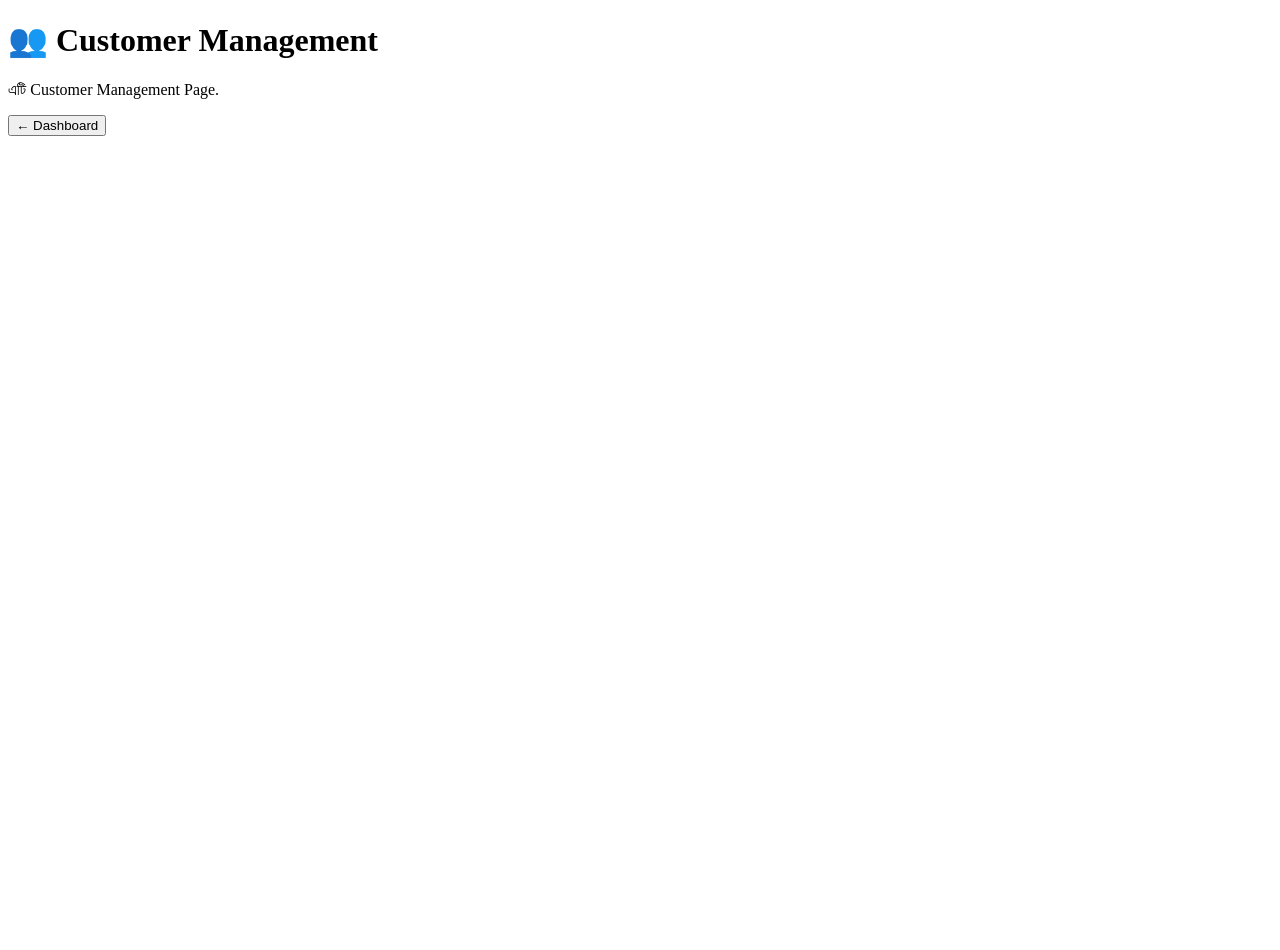
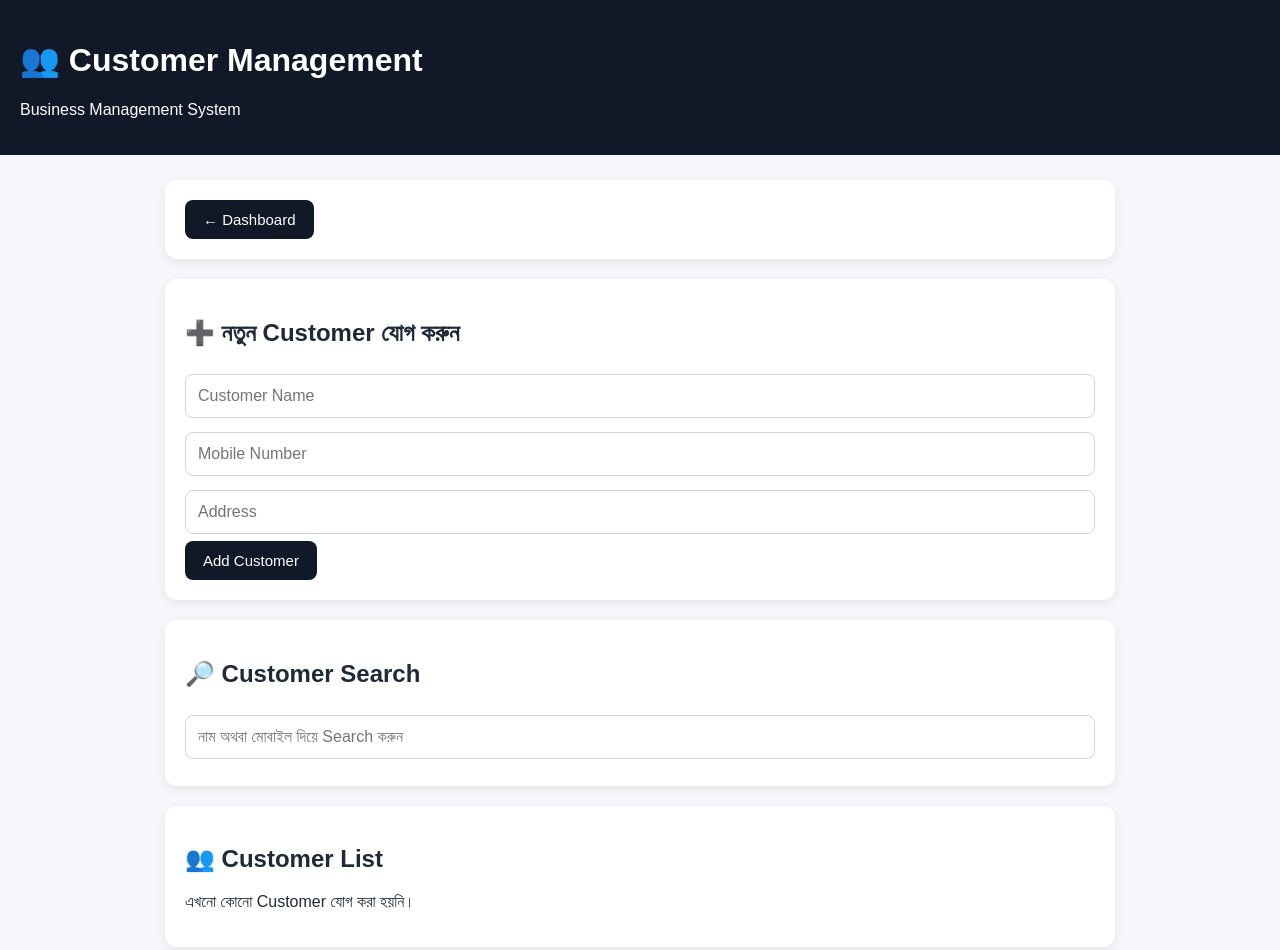
Before and after one commit to rirakash10/business-management-system, a plain HTML site: page customers.html in a window 1280 px wide. Before the commit the page ends 800 px from the top, so only its background shows below. Drawn offline with Linux system fonts and the light colour scheme.

Commit message:
Revamp customer management page layout and style

```diff
--- a/customers.html
+++ b/customers.html
@@ -1,20 +1,311 @@
 <!DOCTYPE html>
 <html lang="bn">
 <head>
-    <meta charset="UTF-8">
-    <meta name="viewport" content="width=device-width, initial-scale=1.0">
-    <title>Customers</title>
+<meta charset="UTF-8">
+<meta name="viewport" content="width=device-width, initial-scale=1.0">
+
+<title>Customer Management</title>
+
+<style>
+
+* {
+    box-sizing: border-box;
+    font-family: Arial, sans-serif;
+}
+
+body {
+    margin: 0;
+    background: #f5f7fb;
+    color: #1f2937;
+}
+
+.header {
+    background: #111827;
+    color: white;
+    padding: 20px;
+}
+
+.container {
+    max-width: 1000px;
+    margin: auto;
+    padding: 25px;
+}
+
+.card {
+    background: white;
+    padding: 20px;
+    margin-bottom: 20px;
+    border-radius: 12px;
+    box-shadow: 0 3px 12px rgba(0,0,0,0.08);
+}
+
+input {
+    width: 100%;
+    padding: 12px;
+    margin: 7px 0;
+    border: 1px solid #d1d5db;
+    border-radius: 8px;
+    font-size: 16px;
+}
+
+button {
+    border: none;
+    padding: 11px 18px;
+    border-radius: 8px;
+    cursor: pointer;
+    background: #111827;
+    color: white;
+    font-size: 15px;
+}
+
+.delete {
+    background: #dc2626;
+}
+
+.customer {
+    border: 1px solid #e5e7eb;
+    padding: 15px;
+    border-radius: 10px;
+    margin-top: 10px;
+}
+
+</style>
 </head>
 
 <body>
 
+<header class="header">
+
 <h1>👥 Customer Management</h1>
 
-<p>এটি Customer Management Page.</p>
+<p>Business Management System</p>
+
+</header>
+
+
+<main class="container">
+
+
+<div class="card">
 
 <button onclick="window.location.href='index.html'">
-    ← Dashboard
+← Dashboard
 </button>
+
+</div>
+
+
+<div class="card">
+
+<h2>➕ নতুন Customer যোগ করুন</h2>
+
+<input
+id="name"
+type="text"
+placeholder="Customer Name"
+>
+
+<input
+id="phone"
+type="text"
+placeholder="Mobile Number"
+>
+
+<input
+id="address"
+type="text"
+placeholder="Address"
+>
+
+<button onclick="addCustomer()">
+Add Customer
+</button>
+
+</div>
+
+
+<div class="card">
+
+<h2>🔎 Customer Search</h2>
+
+<input
+id="search"
+type="text"
+placeholder="নাম অথবা মোবাইল দিয়ে Search করুন"
+onkeyup="showCustomers()"
+>
+
+</div>
+
+
+<div class="card">
+
+<h2>👥 Customer List</h2>
+
+<div id="customerList"></div>
+
+</div>
+
+
+</main>
+
+
+<script>
+
+function getCustomers() {
+
+    return JSON.parse(
+        localStorage.getItem("customers") || "[]"
+    );
+
+}
+
+
+function saveCustomers(customers) {
+
+    localStorage.setItem(
+        "customers",
+        JSON.stringify(customers)
+    );
+
+}
+
+
+function addCustomer() {
+
+    const name =
+        document.getElementById("name").value.trim();
+
+    const phone =
+        document.getElementById("phone").value.trim();
+
+    const address =
+        document.getElementById("address").value.trim();
+
+
+    if (name === "") {
+
+        alert("Customer Name দিন");
+
+        return;
+
+    }
+
+
+    const customers = getCustomers();
+
+
+    customers.push({
+
+        id: Date.now(),
+
+        name: name,
+
+        phone: phone,
+
+        address: address
+
+    });
+
+
+    saveCustomers(customers);
+
+
+    document.getElementById("name").value = "";
+
+    document.getElementById("phone").value = "";
+
+    document.getElementById("address").value = "";
+
+
+    showCustomers();
+
+}
+
+
+function deleteCustomer(id) {
+
+    if (!confirm("এই Customer delete করবেন?")) {
+
+        return;
+
+    }
+
+
+    let customers = getCustomers();
+
+
+    customers = customers.filter(
+        customer => customer.id !== id
+    );
+
+
+    saveCustomers(customers);
+
+
+    showCustomers();
+
+}
+
+
+function showCustomers() {
+
+    const customers = getCustomers();
+
+    const search =
+        document.getElementById("search").value.toLowerCase();
+
+
+    const list =
+        document.getElementById("customerList");
+
+
+    const filtered = customers.filter(customer =>
+
+        customer.name.toLowerCase().includes(search) ||
+
+        customer.phone.toLowerCase().includes(search)
+
+    );
+
+
+    if (filtered.length === 0) {
+
+        list.innerHTML =
+            "<p>এখনো কোনো Customer যোগ করা হয়নি।</p>";
+
+        return;
+
+    }
+
+
+    list.innerHTML = filtered.map(customer => `
+
+        <div class="customer">
+
+            <h3>👤 ${customer.name}</h3>
+
+            <p>📞 ${customer.phone || "নম্বর নেই"}</p>
+
+            <p>📍 ${customer.address || "ঠিকানা নেই"}</p>
+
+            <button
+                class="delete"
+                onclick="deleteCustomer(${customer.id})"
+            >
+                🗑️ Delete
+            </button>
+
+        </div>
+
+    `).join("");
+
+}
+
+
+showCustomers();
+
+</script>
 
 </body>
 </html>
```
